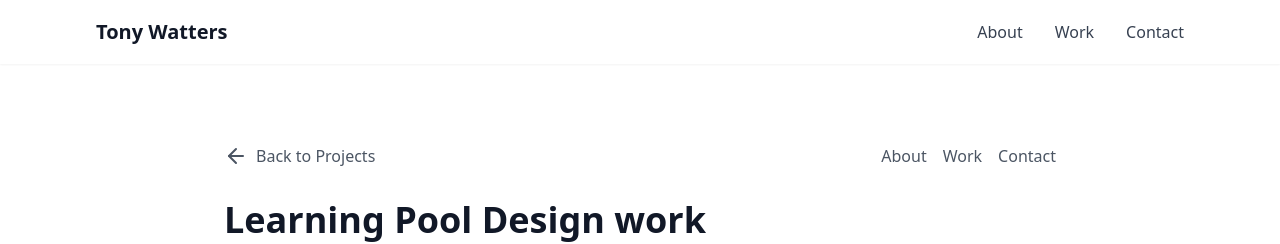
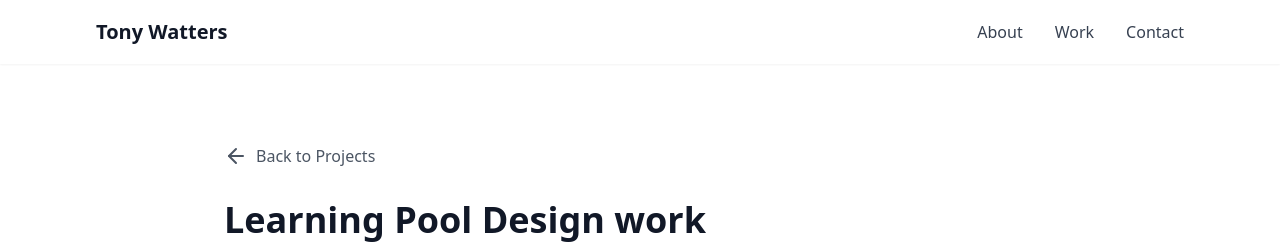
Before and after one commit to tonywatters/ux-portfolio, a React app: page /ux-portfolio/project/learning-pool in a window 1280 px wide. Shown: the top 244 px of the page. Built offline with nearby package versions, Linux system fonts and the light colour scheme.

Commit message:
update error on projectdetails route

```diff
--- a/src/App.tsx
+++ b/src/App.tsx
@@ -65,10 +65,7 @@
         <div className="pt-16">
           <Routes>
             <Route path="/" element={<HomePage />} />
-            <Route
-              path="/project/:id"
-              element={<ProjectDetail projects={projects} />}
-            />
+            <Route path="/project/:id" element={<ProjectDetail />} />
           </Routes>
         </div>
         <BackToTop />
--- a/src/components/ProjectDetail.tsx
+++ b/src/components/ProjectDetail.tsx
@@ -33,26 +33,6 @@
             <ArrowLeft className="mr-2 group-hover:-translate-x-1 transition-transform" />
             Back to Projects
           </Link>
-          <div className="flex gap-4">
-            <button
-              onClick={() => handleNavClick('about')}
-              className="text-gray-600 hover:text-gray-900"
-            >
-              About
-            </button>
-            <button
-              onClick={() => handleNavClick('work')}
-              className="text-gray-600 hover:text-gray-900"
-            >
-              Work
-            </button>
-            <button
-              onClick={() => handleNavClick('contact')}
-              className="text-gray-600 hover:text-gray-900"
-            >
-              Contact
-            </button>
-          </div>
         </div>
 
         <h1 className="text-4xl font-bold text-gray-900 mb-6">{project.title}</h1>
```
